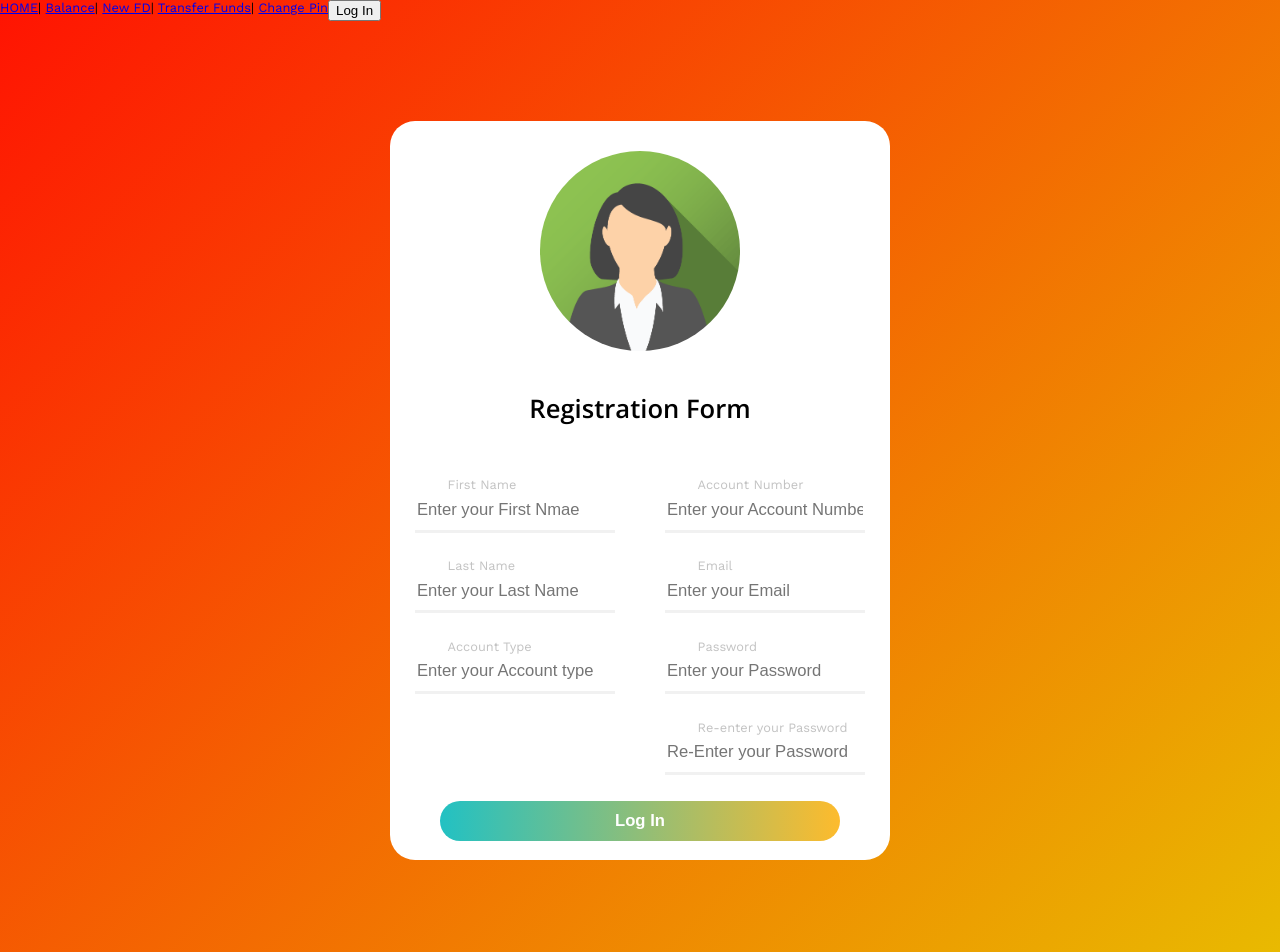
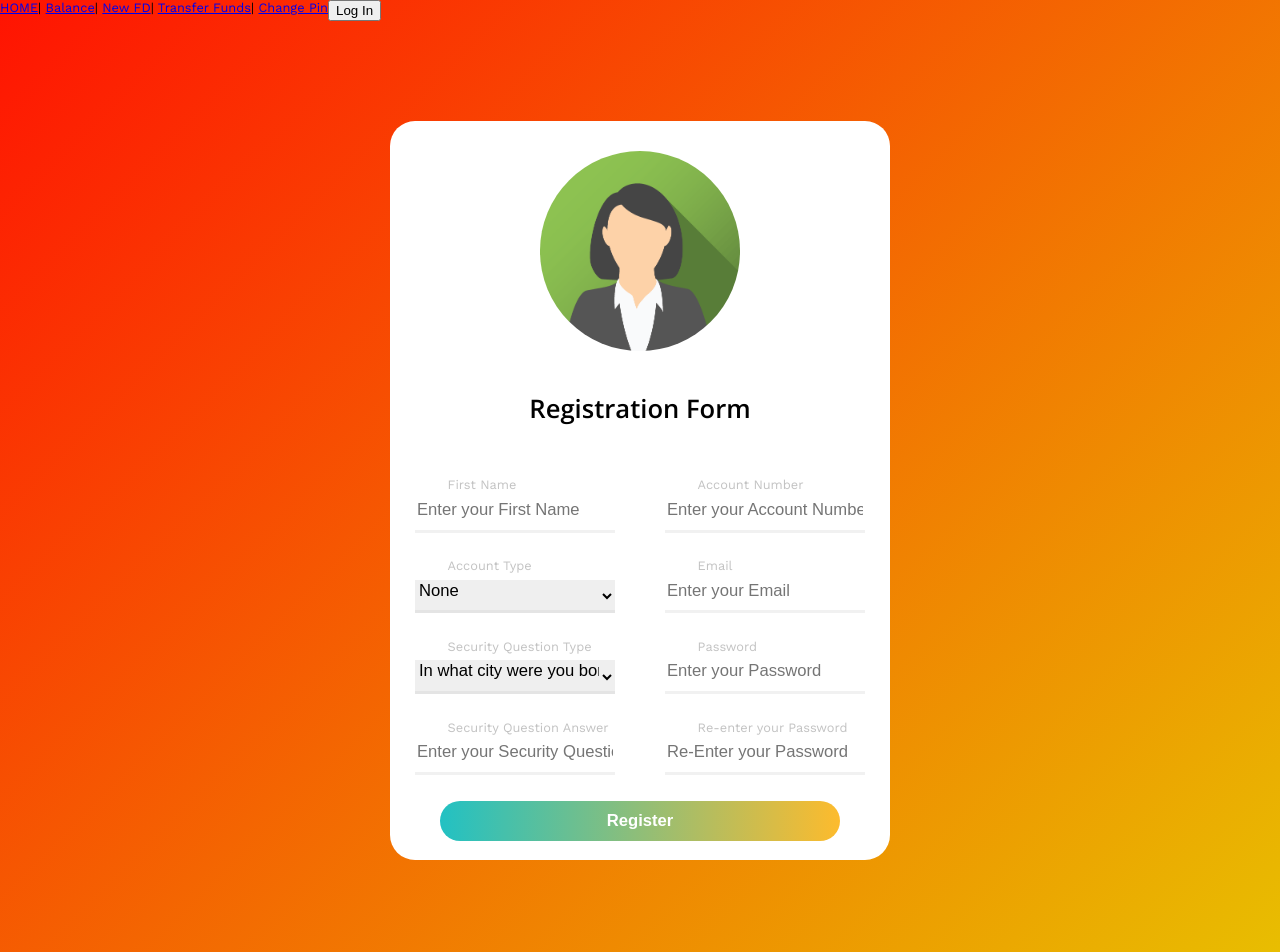
Before and after one commit to madalatrivedh20/Online-Banking-Capstone, a React (Create React App) app: page /register in a window 1280 px wide. Shown: the top 952 px of the page. Built offline with nearby package versions, Linux system fonts and the light colour scheme; data requests are answered from the project's data file.

Commit message:
registration validations and schema changes

```diff
--- a/package.json
+++ b/package.json
@@ -23,7 +23,7 @@
     "web-vitals": "^2.1.4"
   },
   "scripts": {
-    "start": "concurrently \"set PORT=8080 && react-scripts start\" \"json-server --watch db.json\"",
+    "start": "set PORT=8080 && react-scripts start",
     "build": "react-scripts build",
     "test": "react-scripts test",
     "eject": "react-scripts eject"
--- a/src/components/BalanceAndHistory.js
+++ b/src/components/BalanceAndHistory.js
@@ -32,6 +32,7 @@ const rows = [
 
 const BalanceAndHistory = () => {
   const { user } = useAuth();
+  console.log("transactions",user.transactions)
   return (
     <Box>
       <Typography variant="h3" align="center">
@@ -48,7 +49,7 @@ const BalanceAndHistory = () => {
           label="Account Number"
           variant="standard"
           disabled
-          value={user.accountNo}
+          value={user.accountno}
           sx={{ display: 'block' }}
         />
         <TextField
@@ -59,6 +60,7 @@ const BalanceAndHistory = () => {
           sx={{ display: 'block' }}
         />
       </Grid>
+
 
       <Grid container
         direction="column"
@@ -77,6 +79,18 @@ const BalanceAndHistory = () => {
                 </TableRow>
               </TableHead>
               <TableBody>
+
+                {user.transactions.length==0 && (
+                  <TableRow
+                  sx={{ '&:last-child td, &:last-child th': { border: 0 } }}
+                >
+                  <TableCell component="th" scope="row"> No Transactions to show
+                  </TableCell>
+                  <TableCell align="right">{""}</TableCell>
+                  <TableCell align="right">{""}</TableCell>
+                  <TableCell align="right">{""}</TableCell>
+                </TableRow>
+                )} :
                 {user.transactions.map((row) => (
                   <TableRow
                     key={row.id}
--- a/src/components/Home.js
+++ b/src/components/Home.js
@@ -1,4 +1,7 @@
-import React from 'react';
+import React, { useRef } from 'react';
+import '../style/Home.css';
+
+import { Link } from 'react-router-dom';
 
 const Home = () => {
   const menuRef = useRef();
--- a/src/components/Login.js
+++ b/src/components/Login.js
@@ -124,7 +124,7 @@ function Login() {
       }
 
       <div className="container" style={{ "backgroundColor": "#f1f1f1", "height": "50px" }}>
-        New User ? <a href="#">Register Here</a>
+        New User ? <a href="/register">Register Here</a>
       </div>
 
 
--- a/src/components/Registration.js
+++ b/src/components/Registration.js
@@ -2,6 +2,8 @@ import '../style/Login.css';
 import { React, useState, useEffect } from 'react';
 import validator from 'validator';
 import pic from '../style/img_avatar2.png';
+import { toast } from 'react-toastify';
+import { Link, useNavigate } from 'react-router-dom';
 
 const FormHeader = props => (
   <div>
@@ -14,16 +16,19 @@ const FormHeader = props => (
 
 function Registration() {
 
+  const navigate = useNavigate();
   const [data, setData] = useState({
     firstname: "",
-    lastname: "",
     acctype: "",
     accno: "",
     email: "",
     password: "",
-    repassword: ""
+    repassword: "",
+    sectype : "",
+    secans : "",
+    transactions:[],
+    balance : "30000$"
   })
-  const [message, setMessage] = useState("");
   const checkemail = ''
 
   const { username, password } = data;
@@ -54,6 +59,12 @@ function Registration() {
   const submitHandler = e => {
 
     e.preventDefault();
+    if (!validator.isAlpha(data['firstname'][0])) return toast.error("Invalid Firsname");
+    if (!validator.isAlpha(data['secans'][0])) return toast.error("Invalid Answer");
+    if (!validator.isAlpha(data['acctype'][0])) return toast.error("Invalid Account type");
+    if (!validator.isNumeric(data['accno'][0])) return toast.error("Invalid Account Number");
+    if (!validator.isEmail(data['email'][0])) return toast.error("Please enter a valid Email");
+
     let email_str = data['email'][0];
     let password_str = data['password'][0];
     let repassword_str=data['repassword'][0];
@@ -62,7 +73,7 @@ function Registration() {
 
 
     if (!checkemail) {
-      setMessage("Please enter a valid Email");
+      return toast.error("Please enter a valid Email");
 
     }
 
@@ -72,19 +83,20 @@ function Registration() {
         const requestOptions = {
         method: 'POST',
         headers: { 'Content-Type': 'application/json' },
-        body: JSON.stringify({ 'firstname': data['firstname'][0], 'lastname': data['lastname'][0],'acctype':data['acctype'][0],
-        'accno':data['accno'][0],'email':data['email'][0],'password':data['password'][0]
+        body: JSON.stringify({ 'firstname': data['firstname'][0] /* 'lastname': data['lastname'][0] */,'acctype':data['acctype'][0],
+        'accno':data['accno'][0],'email':data['email'][0],'password':data['password'][0],'sectype':data['sectype'][0],'secans':data['secans'][0],'transactions':[],'balance':'30000$'
        })
     };
     fetch('http://localhost:3000/users/', requestOptions)
         .then(response => response.json())
         .then(data=>console.log(data));
-    alert("Registered succesfully")
+        toast.success("Registered Successfully")
+        navigate('/login');
 
 
   }
   else{
-    alert("Passwords doesnt match")
+    return toast.error("Passwords doesnt match");
   }
 }
   }
@@ -100,17 +112,38 @@ function Registration() {
             <div class="column-1">
               <div className="row">
                 <label>First Name</label>
-                <input required type="text" name="firstname" placeholder="Enter your First Nmae" value={data.firstname} onChange={changeHandler} />
+                <input required type="text" name="firstname" placeholder="Enter your First Name" value={data.firstname} onChange={changeHandler} />
+              </div>
+
+              {/* <div className="row">
+                <label>Last Name</label>
+                <input required type="text" name="lastname" placeholder="Enter your Last Name" value={data.lastname} onChange={changeHandler} />
+              </div> */}
+
+              <div className="row">
+                <label>Account Type</label>
+
+                <select name="acctype" required value={data.acctype} onChange={changeHandler}>
+                  <option value={"None"}>None</option>
+                  <option value={"Current"}>Current</option>
+                  <option value={"Saving"}>Savings</option>
+                </select>
+
               </div>
 
               <div className="row">
-                <label>Last Name</label>
-                <input required type="text" name="lastname" placeholder="Enter your Last Name" value={data.lastname} onChange={changeHandler} />
+                <label>Security Question Type</label>
+
+                <select name="sectype" required value={data.sectype} onChange={changeHandler}>
+                  <option value={"In what city were you born?"}>In what city were you born</option>
+                  <option value={"What is the name of your favorite pet?"}>What is the name of your favorite pet?</option>
+                  <option value={"What high school did you attend?"}>What high school did you attend?</option>
+                </select>
+
               </div>
-
               <div className="row">
-                <label>Account Type</label>
-                <input required type="text" name="acctype" placeholder="Enter your Account type" value={data.acctype} onChange={changeHandler} />
+                <label>Security Question Answer</label>
+                <input required type="text" name="secans" placeholder="Enter your Security Question Answer" value={data.secans} onChange={changeHandler} />
               </div>
             </div>
 
@@ -132,25 +165,16 @@ function Registration() {
                 <label>Re-enter your Password</label>
                 <input required type="password" name="repassword" placeholder="Re-Enter your Password" value={data.repassword} onChange={changeHandler} />
               </div>
+
+
             </div>
           </div>
           <div id="button" className="row">
-            <button>Log In</button>
+            <button>Register</button>
 
           </div>
         </form>
 
-      </div>
-
-      {!checkemail > 0 &&
-        <div id="message">
-          {message}
-        </div>
-
-      }
-
-      <div className="container" style={{ "backgroundColor": "#f1f1f1", "height": "50px" }}>
-        New User ? <a href="#">Register Here</a>
       </div>
 
 
--- a/src/style/Login.css
+++ b/src/style/Login.css
@@ -105,6 +105,17 @@ html{
   transition: box-shadow 0.2s ease-in;
 }
 
+.row select{
+  width: 80%;
+  box-sizing: border-box;
+	border: none;
+  font-size: 1.3rem;
+  padding-left: 1 rem;
+  padding-bottom: 1rem;
+  box-shadow: inset 0px -3px 0px 0px rgba(187,187,187,0.2);
+  transition: box-shadow 0.2s ease-in;
+}
+
 .row input:focus{
    box-shadow: inset 0px -3px 0px 0px rgba(34,193,195,0.7);
    outline: none;
```
